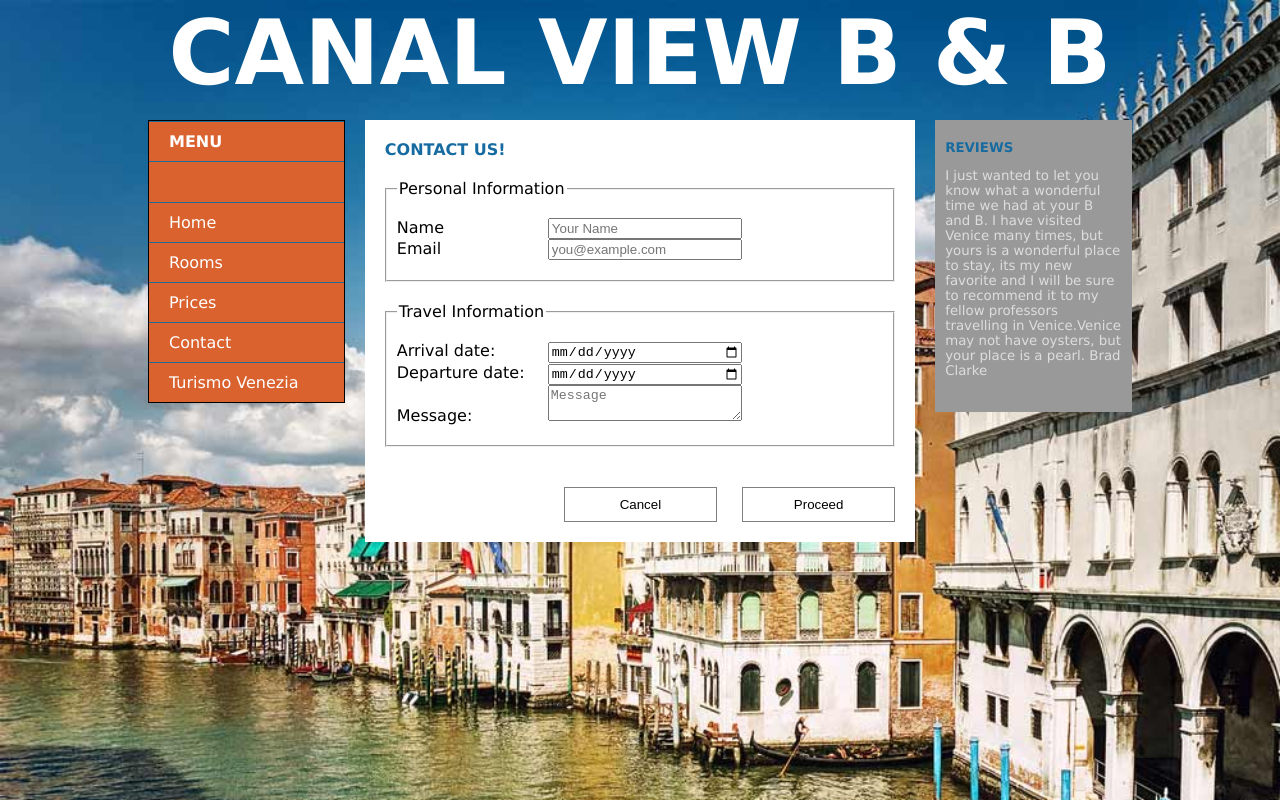
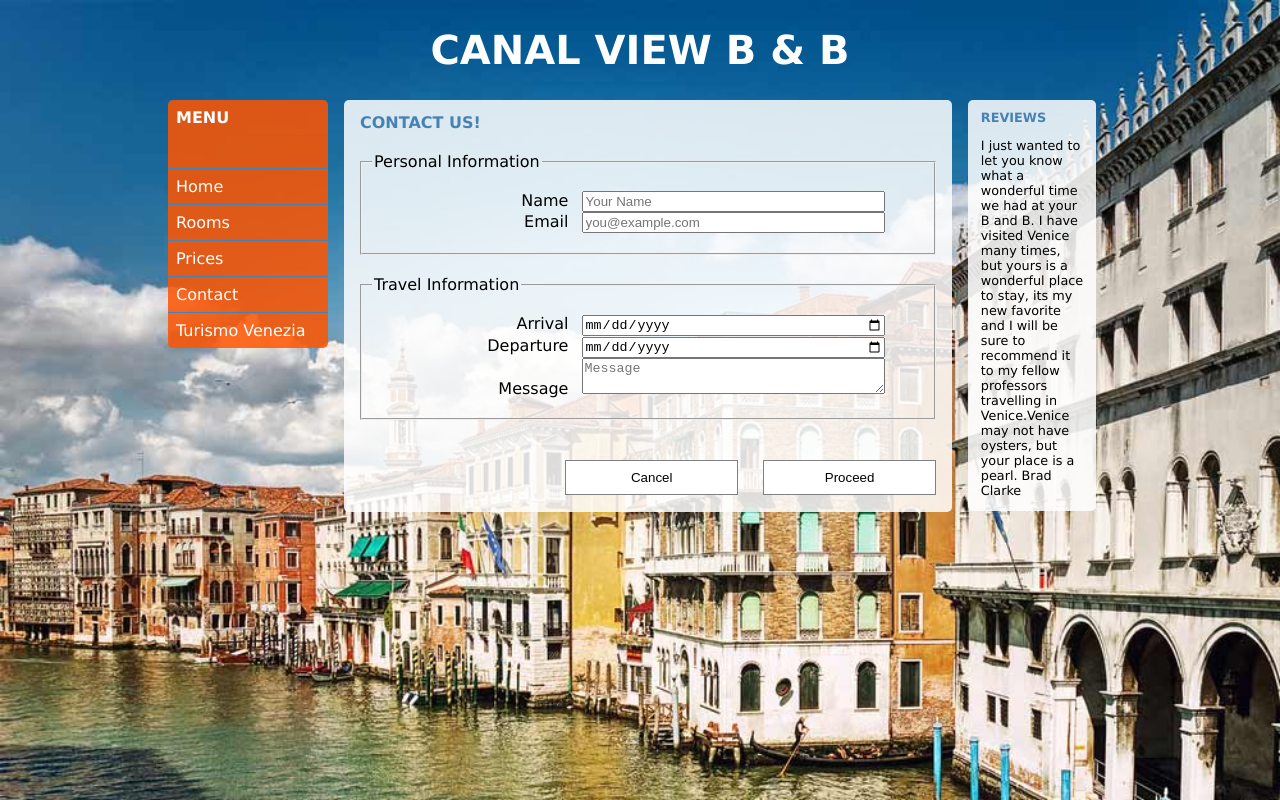
Before and after one commit to montik/rwd, a plain HTML site: page 1/bnb/contact.html in a window 1280 px wide. Drawn offline with Linux system fonts and the light colour scheme.

Commit message:
second assignment

```diff
--- a/1/bnb/contact.html
+++ b/1/bnb/contact.html
@@ -5,7 +5,7 @@
     <title>Homepage</title>
     <meta name="description" content="The best B&B in the whole Laguna!">
     <meta name="viewport" content="initial-scale=1, maximum-scale=1, user-scalable=no, width=device-width">
-    <link href="style.css" rel="stylesheet">
+    <link href="responsive-style.css" rel="stylesheet">
   </head>
 
   <body>
@@ -25,7 +25,7 @@
         </ul>
       </nav>
 
-      <main role="main">
+      <main class="whited" role="main">
           <h2> Contact us! </h2>
           <form action="confirmation.html" role="form">
             <ul class="list-none">
@@ -43,15 +43,15 @@
             <fieldset>
               <legend> Travel Information </legend>
               <li>
-                <label for="i-adate" id="l-adate"> Arrival date: </label>
+                <label for="i-adate" id="l-adate"> Arrival </label>
                 <input id="i-adate" type="date" name="a-date" aria-labelledby="l-adate" placeholder="mm/dd/yyyy">
               </li>
               <li>
-                <label for="i-ddate" id="l-ddate"> Departure date: </label>
+                <label for="i-ddate" id="l-ddate"> Departure </label>
                 <input id="i-ddate" type="date" name="d-date" aria-labelledby="l-ddate" placeholder="mm/dd/yyyy">
               </li>
               <li>
-                <label for="i-msg" id="l-msg"> Message: </label>
+                <label for="i-msg" id="l-msg"> Message </label>
                 <textarea id="i-msg" name="d-date" aria-labelledby="l-ddate" placeholder="Message"></textarea>
               </li>
             </fieldset>
@@ -63,7 +63,7 @@
           </form>
       </main>
 
-      <aside role="complementary">
+      <aside class="whited comment" role="complementary">
         <h2> Reviews </h2>
         <p>I just wanted to let you know what a wonderful time we had at your B and B. I have visited Venice many times, but yours is a wonderful place to stay, its my new favorite and I will be sure to recommend it to my fellow professors travelling in Venice.Venice may not have oysters, but your place is a pearl. Brad Clarke</p>
       </aside>
--- /dev/null
+++ b/1/bnb/responsive-style.css
@@ -0,0 +1,174 @@
+* {
+ box-sizing: border-box;
+}
+
+h1 {
+  color: white;
+  text-align: center;
+	text-transform: uppercase;
+  font-size: 166%;
+}
+@media all and (min-width: 28em){
+  h1{
+    font-size: 250%;
+  }
+}
+
+h2 {
+  color: steelblue;
+  text-transform: uppercase;
+  font-size: 100%;
+}
+
+.comment {
+  font-size: 80%;
+  color: black;
+}
+
+.img-center {
+  width: 100%;
+}
+
+.img-small {
+  max-width: 184px;
+}
+
+body {
+	margin: 0;
+	background-image: url(background.jpg);
+	background-repeat: no-repeat;
+	background-size: cover;
+	font-family: "Lucida Sans Unicode", "Lucida Grande", sans-serif;
+}
+
+#wrapper {
+  width: 100%;
+  max-width: 60em;
+  margin: auto;
+  padding: 0 .5em;
+}
+
+nav {
+  height: 2em;
+  overflow: hidden;
+  background: hsla(20, 100%, 50%, .85);
+  border-radius: 5px;
+  padding: 0;
+  margin-bottom: .8em;
+}
+
+@media all and (min-width: 60em) {
+  nav {
+    float: left;
+    height: auto;
+    width: 10em;
+    margin-right: 1em;
+  }
+}
+
+nav ul {
+  list-style: none;
+  margin: 0;
+  padding: 0;
+}
+
+nav h2 {
+  color: white;
+  border-bottom: 1px solid steelblue;
+  margin: .5em 0 2em 0;
+  padding: 0 0 .5em .5em;
+}
+
+nav li {
+  padding: .5em;
+  border-top: 1px solid steelblue;
+}
+
+nav a {
+  color: white;
+  text-decoration: none;
+}
+
+nav a:hover, nav a:focus {
+  color: black;
+}
+
+.whited {
+  background: hsla(0, 100%, 100%, .85);
+  border-radius: 5px;
+  padding: .01em 1em;
+}
+
+main {
+  margin-bottom: .8em;
+}
+
+@media all and (min-width: 35em) {
+  main {
+    float: left;
+    width: 78%;
+    margin-right: 2%;
+  }
+}
+@media all and (min-width: 60em) {
+  main {
+    width: 38em;
+    margin-right: 1em;
+  }
+}
+
+@media all and (min-width: 35em) {
+  aside {
+    float: left;
+    width: 20%;
+  }
+}
+@media all and (min-width: 60em) {
+  aside {
+    width: 10em;
+  }
+}
+
+/* contacts */
+.list-none {
+  list-style: none;
+  margin: 0;
+  padding: 0;
+}
+
+form li{
+  width: 100%;
+  text-align: center;
+}
+
+li label {
+  display: inline-block;
+  text-align: right;
+  padding-right: .5em;
+  width: 30%;
+}
+
+li input,
+li textarea {
+  display: inline-block;
+  width: 55%;
+}
+
+fieldset {
+  margin: 20px 0;
+  padding: 20px 10px;
+}
+
+#btn-container {
+  width: 100%;
+  text-align: right;
+}
+
+#btn-container input {
+  width: 30%;
+  min-width: 80px;
+  height: 35px;
+  background-color: white;
+  border: 1px solid gray;
+  margin: 20px 0 16px 20px;
+}
```
Also changed, not shown: 1/bnb/index.html (+6 -6 lines), 1/bnb/prices.html (+3 -3 lines), 1/bnb/rooms.html (+3 -3 lines).
